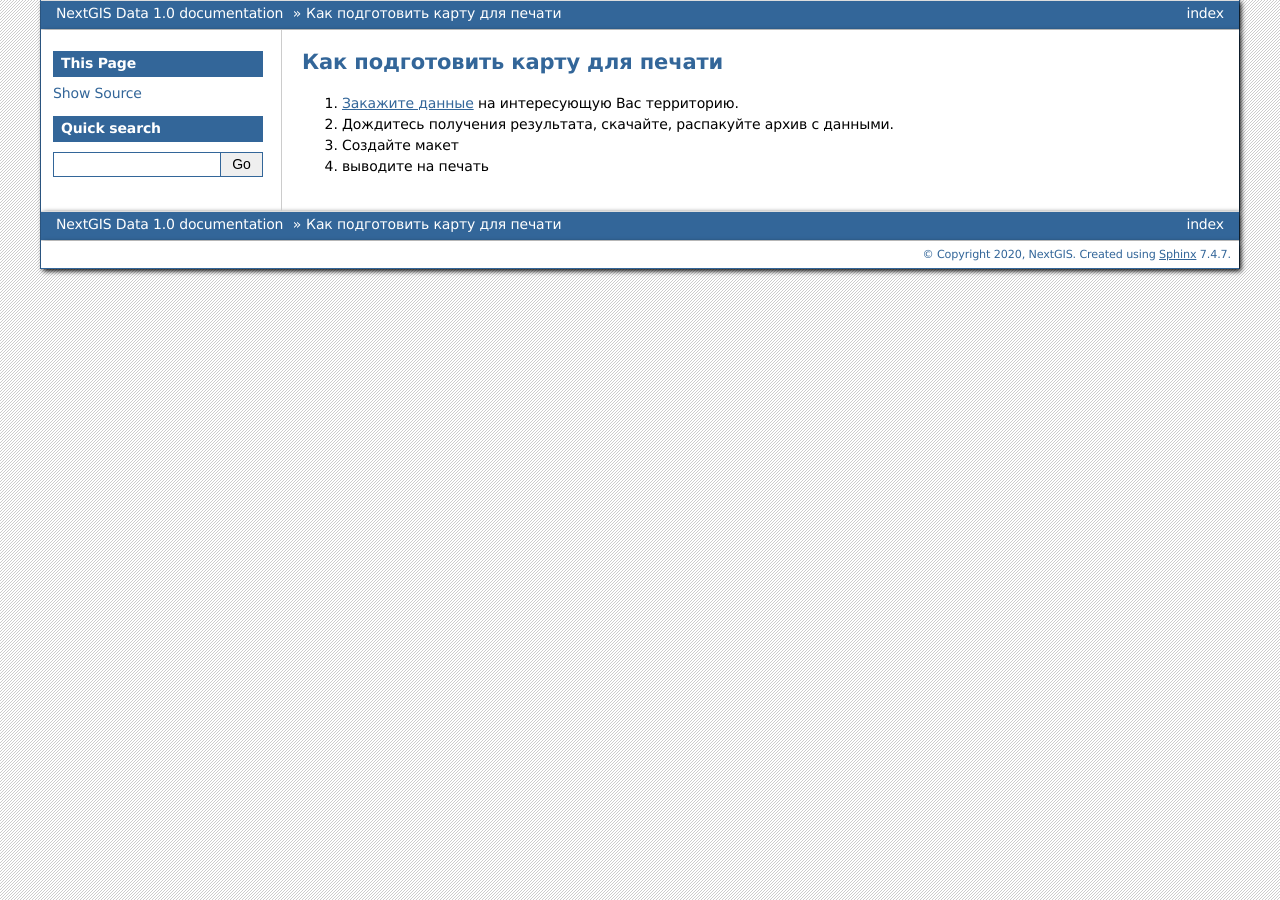
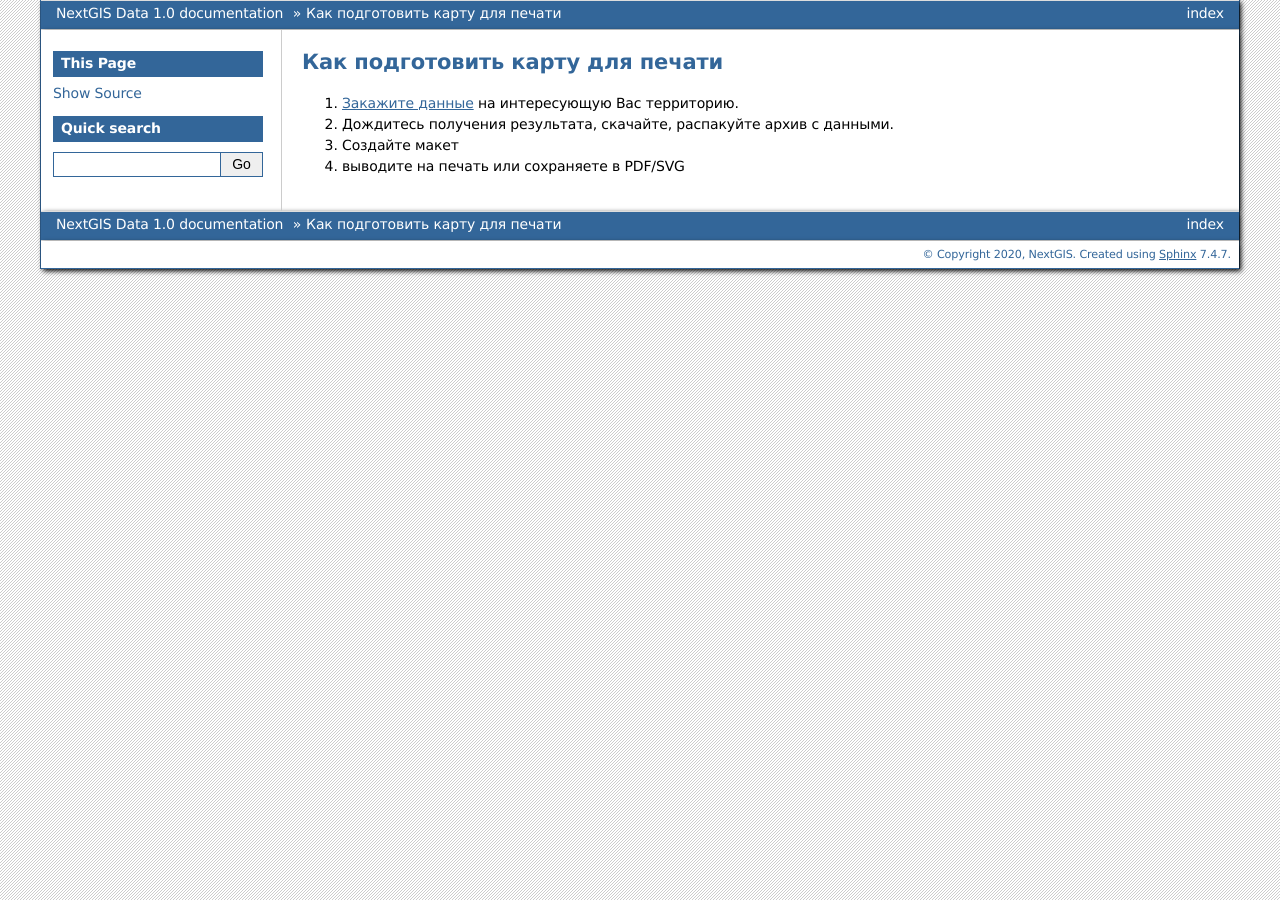
Before and after one commit to nextgis/docs_data, a Sphinx documentation site: the page built from source/print.rst, in a window 1280 px wide. Built offline with Sphinx 7.4.7, drawn with Linux system fonts in a browser that asks for light colours; formulas are drawn with MathJax 3; pages that are not in the unit, such as notebooks, are missing from menus.

Commit message:
Update print.rst

```diff
--- a/source/print.rst
+++ b/source/print.rst
@@ -11,4 +11,4 @@
 
 3. Создайте макет
 
-4. выводите на печать
+4. выводите на печать или сохраняете в PDF/SVG
```
